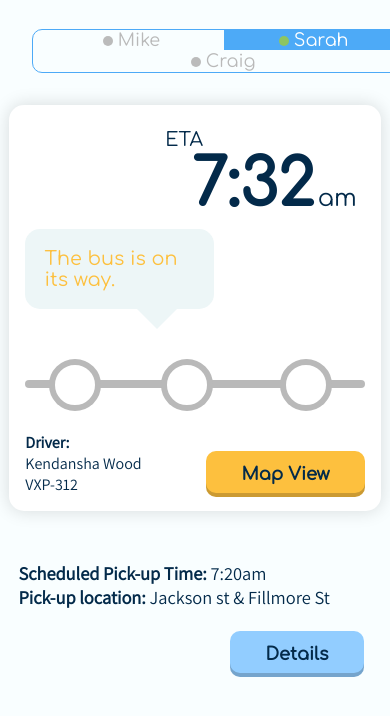
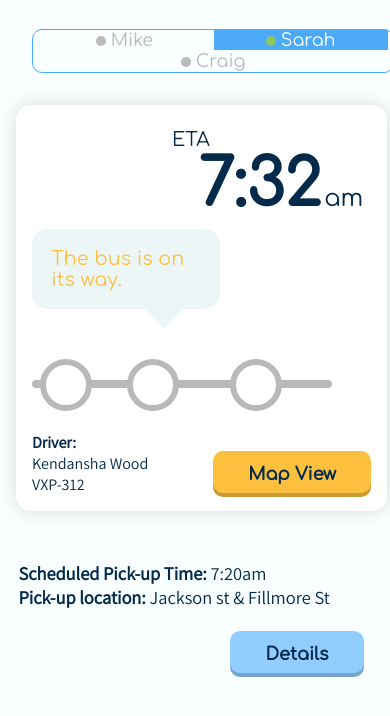
Before and after one commit to MikeCarbone/BusBuddyStatic, a plain HTML site: page dashboard.html in a window 390 px wide. Shown: the part 104-820 px from the top of the page. Drawn offline with nearby package versions, Linux system fonts and the light colour scheme; files that its build step writes are made by us from their sources.

Commit message:
:art: Fixed Responsive Dashboard Timeline

```diff
--- a/style.css
+++ b/style.css
@@ -180,13 +180,18 @@ input[type=text], input[type=password]  {
     background-color: #8DC562;
 }
 
+nav {
+
+    margin: 0 auto;
+}
+
 nav ul {
 
     list-style-type: none;
     text-align: center;
     margin: 0 auto;
     padding-left: 0;
-    width: 380px;
+    width: 360px;
     border: 1px solid #4DAAF7;
     border-radius: 10px;
     color: #B9B9B9;
@@ -304,7 +309,7 @@ nav ul li:nth-child(2) {
 
 .c-timeline {
 
-    width: 350px;
+    width: 300px;
     height: 8px;
     background-color: #B9B9B9;
     border-radius: 35px;
@@ -322,16 +327,21 @@ nav ul li:nth-child(2) {
     border: 6px solid #B9B9B9;
     border-radius: 50%;
     display: inline-block;
-    margin-right: 1.5em;
-    margin-left: 1.5em;
+    margin-right: 0.5em;
+    margin-left: 0.5em;
     margin-bottom: 1em;
     margin-top: -1.3em;
   }
 
+  li .c-timeline__item {
+
+    padding:0.5em;
+  }
+
 .c-timeline__bus {
 
-    margin-left: 2em;
-    margin-right: 2em;
+    margin-left: 1.5em;
+    margin-right: 1.5em;
 }
 
 
@@ -546,3 +556,13 @@ nav ul li:nth-child(2) {
     -ms-transform: rotate(45deg);
     transform: rotate(45deg);
   }
+
+
+  @media only screen and (min-width: 360px) {
+
+    main {
+
+        margin-left: 1em;
+    }
+
+  }
```
Also changed, not shown: 1 other file.
